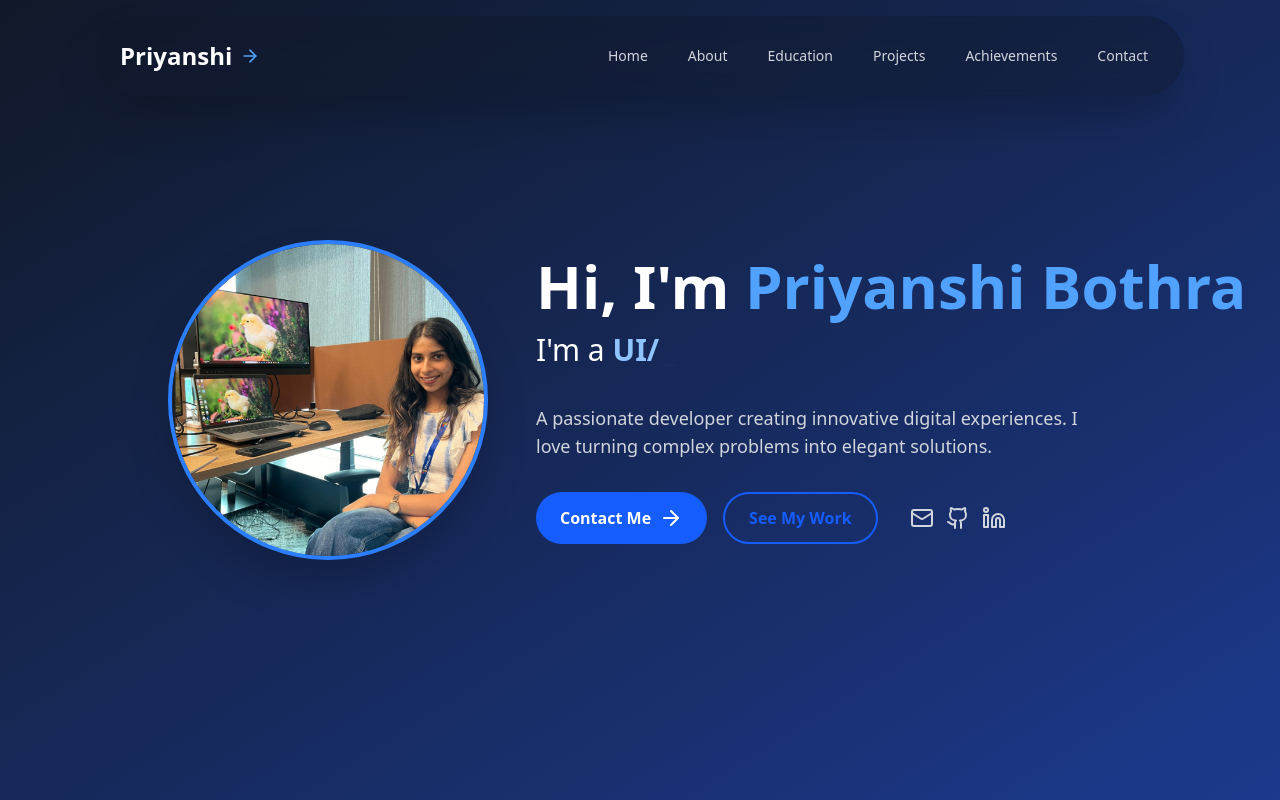
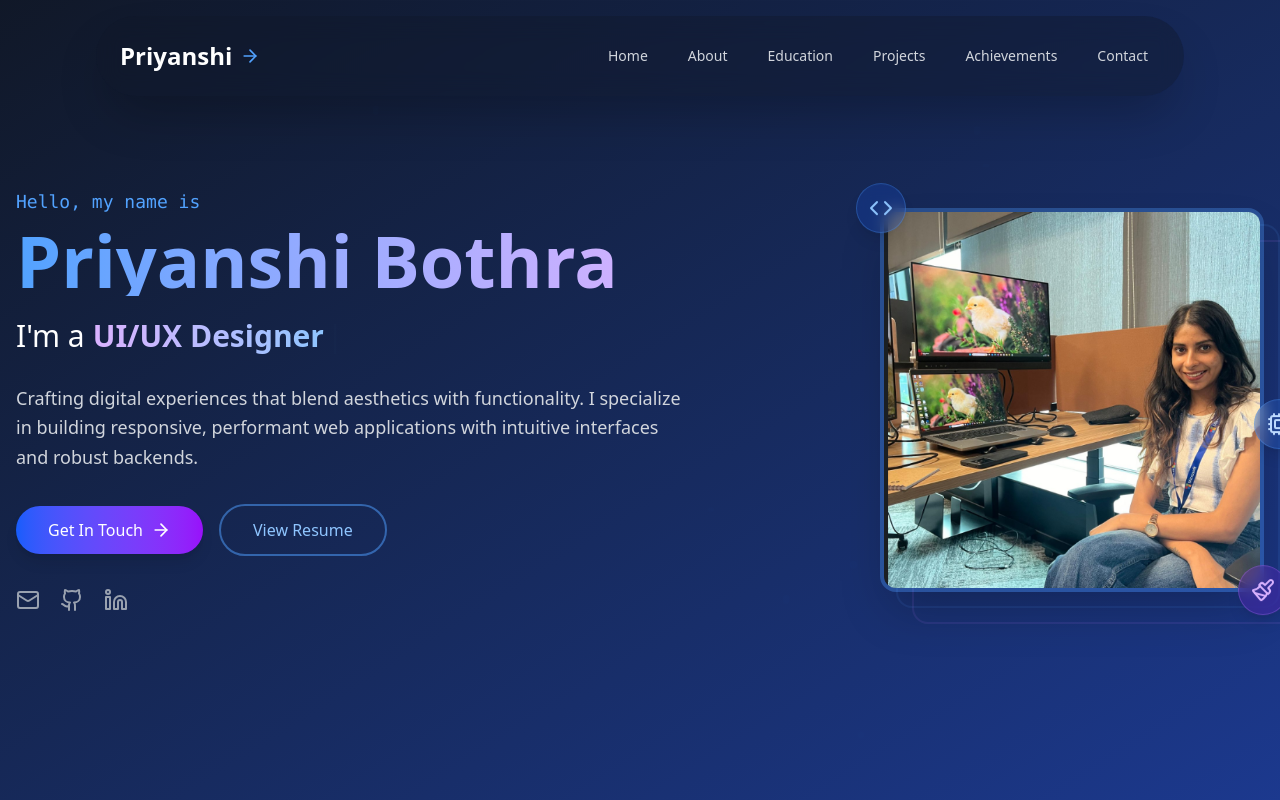
Before and after one commit to priyanshi0609/Portfolio, a React (Vite) app: page / in a window 1280 px wide. Built offline with nearby package versions, Linux system fonts and the light colour scheme.

Commit message:
style:changes done

```diff
--- a/package.json
+++ b/package.json
@@ -11,7 +11,7 @@
   },
   "dependencies": {
     "@tailwindcss/vite": "^4.0.17",
-    "framer-motion": "^12.9.2",
+    "framer-motion": "^12.10.5",
     "lucide": "^0.484.0",
     "lucide-react": "^0.484.0",
     "react": "^19.0.0",
--- a/src/components/Home.jsx
+++ b/src/components/Home.jsx
@@ -3,120 +3,232 @@ import { useTypewriter, Cursor } from 'react-simple-typewriter';
 import { motion } from 'framer-motion';
 import {
   Mail,
-  GithubIcon,
+  Github,
   Linkedin,
-  ArrowRight
+  ArrowRight,
+  Code,
+  Paintbrush,
+  Cpu
 } from 'lucide-react';
 import Navbar from './Navbar';
 
 const Home = () => {
   const [text] = useTypewriter({
     words: [
-      'Full Stack Web Developer',
+      'Full Stack Developer',
       'UI/UX Designer',
       'AI/ML Enthusiast',
+      'Problem Solver',
+      'Tech Innovator'
     ],
     loop: true,
-    typeSpeed: 100,
-    deleteSpeed: 50,
+    typeSpeed: 70,
+    deleteSpeed: 40,
+    delaySpeed: 1500,
   });
 
+  const floatingVariants = {
+    animate: {
+      y: [0, -15, 0],
+      transition: {
+        duration: 6,
+        repeat: Infinity,
+        ease: "easeInOut"
+      }
+    }
+  };
+
   return (
-    <div className="bg-gradient-to-br from-gray-900 to-blue-900 min-h-screen text-white flex flex-col">
+    <div className="bg-gradient-to-br from-gray-900  to-blue-900 min-h-screen text-white flex flex-col overflow-hidden">
+      {/* Animated Background Elements */}
+      <div className="absolute inset-0 overflow-hidden pointer-events-none">
+        {[...Array(10)].map((_, i) => (
+          <motion.div
+            key={i}
+            initial={{
+              x: Math.random() * window.innerWidth,
+              y: Math.random() * window.innerHeight,
+              opacity: 0.1,
+              scale: Math.random() * 0.5 + 0.5
+            }}
+            animate={{
+              x: Math.random() * window.innerWidth,
+              y: Math.random() * window.innerHeight,
+              transition: {
+                duration: Math.random() * 20 + 20,
+                repeat: Infinity,
+                repeatType: "reverse",
+                ease: "linear"
+              }
+            }}
+            className="absolute rounded-full bg-blue-500/10"
+            style={{
+              width: `${Math.random() * 10 + 5}px`,
+              height: `${Math.random() * 10 + 5}px`,
+            }}
+          />
+        ))}
+      </div>
+
       {/* Navbar */}
       <Navbar />
 
       {/* Hero Content */}
-      <div className="flex-grow flex items-center justify-center px-4 py-12">
-        <div className="container mx-auto max-w-6xl">
-          <div className="flex flex-col-reverse md:flex-row items-center justify-center space-y-8 md:space-y-0 md:space-x-12">
-            {/* Profile Image */}
-            <motion.div
-              initial={{ opacity: 0, scale: 0.8 }}
-              animate={{ opacity: 1, scale: 1 }}
-              transition={{ duration: 0.5 }}
-              className="w-64 h-64 md:w-80 md:h-80 rounded-full overflow-hidden border-4 border-blue-500 shadow-2xl"
-            >
-              <img
-                src="/priyanshi.png"
-                alt="Priyanshi Bothra"
-                className="w-full h-full object-cover"
-              />
-            </motion.div>
-
-            {/* Text Content */}
+      <div className="flex-grow flex items-center justify-center px-4 py-12 relative z-10">
+        <div className="container mx-auto max-w-7xl">
+          <div className="flex flex-col-reverse lg:flex-row items-center justify-between gap-12">
+            {/* Left Column - Text Content */}
             <motion.div
               initial={{ opacity: 0, x: -50 }}
               animate={{ opacity: 1, x: 0 }}
-              transition={{ duration: 0.5 }}
-              className="text-center md:text-left max-w-xl"
+              transition={{ duration: 0.8, ease: "easeOut" }}
+              className="text-center lg:text-left max-w-2xl"
             >
+              <motion.p
+                initial={{ opacity: 0, y: -10 }}
+                animate={{ opacity: 1, y: 0 }}
+                transition={{ delay: 0.2, duration: 0.5 }}
+                className="text-blue-400 font-mono mb-2 text-lg"
+              >
+                Hello, my name is
+              </motion.p>
+
               <motion.h1
                 initial={{ opacity: 0, y: -20 }}
                 animate={{ opacity: 1, y: 0 }}
-                transition={{ delay: 0.2, duration: 0.5 }}
-                className="text-4xl md:text-5xl lg:text-6xl font-bold mb-4 whitespace-nowrap"
+                transition={{ delay: 0.3, duration: 0.6 }}
+                className="text-5xl md:text-6xl lg:text-7xl font-bold mb-4 bg-clip-text text-transparent bg-gradient-to-r from-blue-400 to-purple-300"
               >
-                Hi, I'm <span className="text-blue-400">Priyanshi Bothra</span>
+                Priyanshi Bothra
               </motion.h1>
 
-              <div className="text-2xl md:text-3xl mb-6 h-12">
-                <span>I'm a </span>
-                <span className="font-bold text-blue-300">
+              <div className="text-2xl md:text-3xl mb-6 h-12 flex items-center justify-center lg:justify-start">
+                <span className="mr-2">I'm a</span>
+                <span className="font-bold text-transparent bg-clip-text bg-gradient-to-r from-purple-300 to-blue-300">
                   {text}
                 </span>
-                <Cursor cursorStyle="_" />
+                <Cursor cursorStyle="|" cursorColor="#93c5fd" />
               </div>
 
-              <p className="text-gray-300 mb-8 text-lg">
-                A passionate developer creating innovative digital experiences.
-                I love turning complex problems into elegant solutions.
-              </p>
+              <motion.p
+                initial={{ opacity: 0 }}
+                animate={{ opacity: 1 }}
+                transition={{ delay: 0.6, duration: 0.8 }}
+                className="text-gray-300 mb-8 text-lg leading-relaxed"
+              >
+                Crafting digital experiences that blend aesthetics with functionality.
+                I specialize in building responsive, performant web applications with
+                intuitive interfaces and robust backends.
+              </motion.p>
 
-              {/* Action Buttons and Social Icons */}
-              <div className="flex flex-col md:flex-row items-center space-y-4 md:space-y-0 md:space-x-4">
-                <div className="flex space-x-4">
-                  <a
-                    href="#contact"
-                    className="bg-blue-600 hover:bg-blue-700 text-white font-bold py-3 px-6 rounded-full transition duration-300 transform hover:scale-105 flex items-center"
-                  >
-                    Contact Me <ArrowRight className="ml-2" />
-                  </a>
-                  <a
-                    href="#projects"
-                    className="border-2 border-blue-600 text-blue-600 hover:bg-blue-600 hover:text-white font-bold py-3 px-6 rounded-full transition duration-300 transform hover:scale-105 flex items-center"
-                  >
-                    See My Work
-                  </a>
+              {/* Action Buttons */}
+              <motion.div
+                initial={{ opacity: 0, y: 20 }}
+                animate={{ opacity: 1, y: 0 }}
+                transition={{ delay: 0.8, duration: 0.5 }}
+                className="flex flex-col sm:flex-row items-center justify-center lg:justify-start gap-4 mb-8"
+              >
+                <a
+                  href="#contact"
+                  className="relative group bg-gradient-to-r from-blue-600 to-purple-600 hover:from-blue-500 hover:to-purple-500 text-white font-medium py-3 px-8 rounded-full transition-all duration-300 shadow-lg hover:shadow-xl hover:shadow-blue-500/20 flex items-center"
+                >
+                  <span className="relative z-10">Get In Touch</span>
+                  <ArrowRight className="ml-2 h-5 w-5 transition-transform duration-300 group-hover:translate-x-1" />
+                  <div className="absolute inset-0 rounded-full bg-gradient-to-r from-blue-600 to-purple-600 opacity-0 group-hover:opacity-100 transition-opacity duration-300 -z-10 blur-md"></div>
+                </a>
+
+                <a
+                  href="#projects"
+                  className="relative group border-2 border-blue-400/50 hover:border-blue-400 text-blue-300 hover:text-white font-medium py-3 px-8 rounded-full transition-all duration-300 hover:bg-blue-500/10 flex items-center"
+                >
+                  <span>View Resume</span>
+                  <div className="absolute inset-0 rounded-full bg-blue-500/10 opacity-0 group-hover:opacity-100 transition-opacity duration-300 -z-10"></div>
+                </a>
+              </motion.div>
+
+              {/* Social Icons */}
+              <motion.div
+                initial={{ opacity: 0 }}
+                animate={{ opacity: 1 }}
+                transition={{ delay: 1, duration: 0.5 }}
+                className="flex justify-center lg:justify-start space-x-5"
+              >
+                <a
+                  href="mailto:priyanshibothra753@gmail.com"
+                  className="text-gray-400 hover:text-blue-300 transition-all duration-300 hover:-translate-y-1"
+                  aria-label="Email"
+                >
+                  <Mail className="h-6 w-6" />
+                </a>
+                <a
+                  href="https://github.com/priyanshi0609"
+                  target="_blank"
+                  rel="noopener noreferrer"
+                  className="text-gray-400 hover:text-purple-300 transition-all duration-300 hover:-translate-y-1"
+                  aria-label="GitHub"
+                >
+                  <Github className="h-6 w-6" />
+                </a>
+                <a
+                  href="https://www.linkedin.com/in/priyanshi-bothra-339568219/"
+                  target="_blank"
+                  rel="noopener noreferrer"
+                  className="text-gray-400 hover:text-blue-400 transition-all duration-300 hover:-translate-y-1"
+                  aria-label="LinkedIn"
+                >
+                  <Linkedin className="h-6 w-6" />
+                </a>
+              </motion.div>
+            </motion.div>
+
+            {/* Right Column - Profile Image */}
+            <motion.div
+              initial={{ opacity: 0, scale: 0.9 }}
+              animate={{ opacity: 1, scale: 1 }}
+              transition={{ duration: 0.8, ease: "easeOut" }}
+              className="relative"
+            >
+              <div className="relative w-64 h-64 md:w-80 md:h-80 lg:w-96 lg:h-96">
+                {/* Main profile image */}
+                <div className="absolute inset-0 rounded-2xl overflow-hidden border-4 border-blue-400/30 shadow-2xl">
+                  <img
+                    src="/priyanshi.png"
+                    alt="Priyanshi Bothra"
+                    className="w-full h-full object-cover"
+                  />
                 </div>
 
-                {/* Social Icons */}
-                <div className="flex space-x-3 ml-4">
-                  <a
-                    href="mailto:priyanshibothra753@gmail.com"
-                    className="text-gray-300 hover:text-white transition duration-300"
-                  >
-                    <Mail />
-                  </a>
-                  <a
-                    href="https://github.com/priyanshi0609"
-                    target="_blank"
-                    rel="noopener noreferrer"
-                    className="text-gray-300 hover:text-white transition duration-300"
-                  >
-                    <GithubIcon />
-                  </a>
-                  <a
-                    href="https://www.linkedin.com/in/priyanshi-bothra-339568219/"
-                    target="_blank"
-                    rel="noopener noreferrer"
-                    className="text-gray-300 hover:text-white transition duration-300"
-                  >
-                    <Linkedin />
-                  </a>
+                {/* Floating tech icons around the profile */}
+                <motion.div
+                  variants={floatingVariants}
+                  animate="animate"
+                  className="absolute -top-6 -left-6 bg-blue-600/20 backdrop-blur-sm p-3 rounded-full border border-blue-400/30 shadow-lg"
+                >
+                  <Code className="h-6 w-6 text-blue-300" />
+                </motion.div>
 
-                </div>
+                <motion.div
+                  variants={floatingVariants}
+                  animate="animate"
+                  style={{ animationDelay: '1s' }}
+                  className="absolute -bottom-6 -right-6 bg-purple-600/20 backdrop-blur-sm p-3 rounded-full border border-purple-400/30 shadow-lg"
+                >
+                  <Paintbrush className="h-6 w-6 text-purple-300" />
+                </motion.div>
+
+                <motion.div
+                  variants={floatingVariants}
+                  animate="animate"
+                  style={{ animationDelay: '2s' }}
+                  className="absolute top-1/2 -right-10 bg-blue-500/20 backdrop-blur-sm p-3 rounded-full border border-blue-400/30 shadow-lg"
+                >
+                  <Cpu className="h-6 w-6 text-blue-200" />
+                </motion.div>
               </div>
+
+              {/* Decorative elements */}
+              <div className="absolute -z-10 w-64 h-64 md:w-80 md:h-80 lg:w-96 lg:h-96 top-4 left-4 rounded-2xl border-2 border-blue-400/10"></div>
+              <div className="absolute -z-20 w-64 h-64 md:w-80 md:h-80 lg:w-96 lg:h-96 top-8 left-8 rounded-2xl border-2 border-purple-400/10"></div>
             </motion.div>
           </div>
         </div>
```
Also changed, not shown: 1 other file (tests, documents, lock files or other folders).
